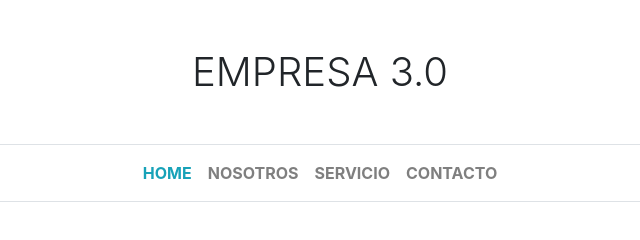
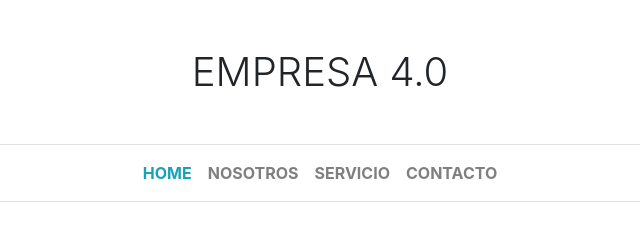
Before and after one commit to Lalo09/SitioCorporativo, a plain HTML site: page index.html in a window 1280 px wide. Shown: the top 240 px of the page, 320-960 px from the left. Drawn offline with nearby package versions, Linux system fonts and the light colour scheme.

Commit message:
DRHA: test

```diff
--- a/index.html
+++ b/index.html
@@ -16,7 +16,7 @@
     <div class="container">
 
         <div class="text-center h1 my-5 text-uppercase font-weight-light">
-            <p>Empresa 3.0</p>
+            <p>Empresa 4.0</p>
         </div>
 
         <nav class="navbar navbar-expand-md navbar-light border-top border-bottom text-uppercase mb-5">
```
